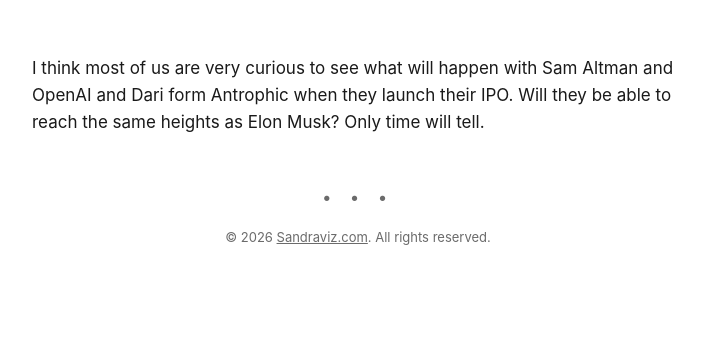
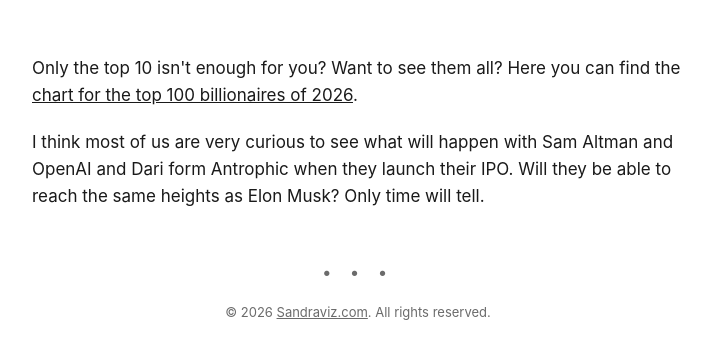
Before and after one commit to sandravizz/Datawrapper---Elon-and-the-billionaires, a plain HTML site: page index.html in a window 1280 px wide. Shown: the part 3560-3919 px from the top of the page, without its empty margins (282-993 px from the left). Drawn offline with Linux system fonts and the light colour scheme; grey boxes are pictures that could not be loaded.

Commit message:
below chart text

```diff
--- a/index.html
+++ b/index.html
@@ -332,6 +332,12 @@
       </figure>
 
       <p>
+        Only the top 10 isn't enough for you? Want to see them all? Here you
+        can find the
+        <a href="#">chart for the top 100 billionaires of 2026</a>.
+      </p>
+
+      <p>
         I think most of us are very curious to see what will happen with Sam
         Altman and OpenAI and Dari form Antrophic when they launch their IPO.
         Will they be able to reach the same heights as Elon Musk? Only time will
```
